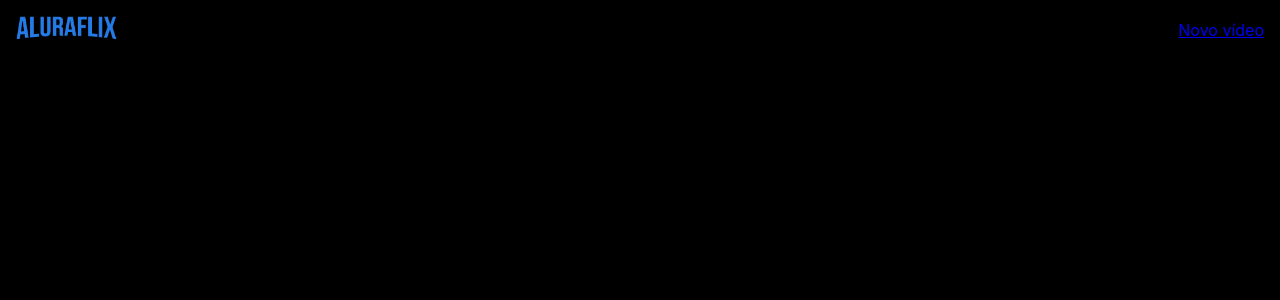
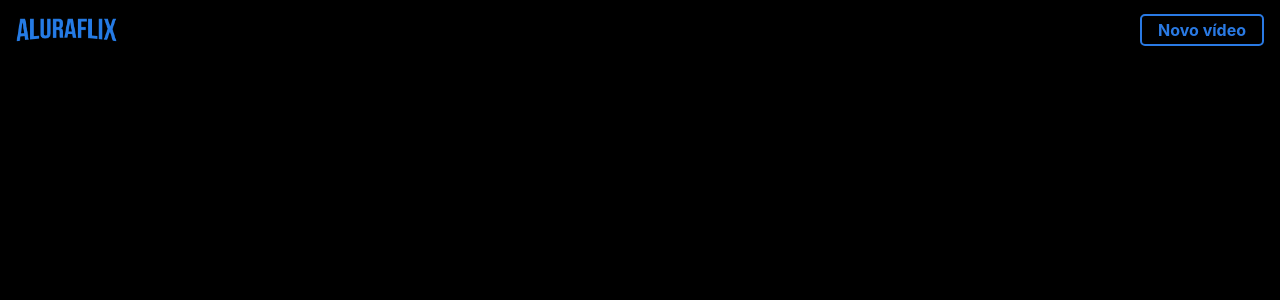
Before and after one commit to joel-fragoso/aluraflix, a React (Create React App) app: page / in a window 1280 px wide. Shown: the top 300 px of the page. Built offline with nearby package versions, Linux system fonts and the light colour scheme.

Commit message:
feat: add button-link

```diff
--- a/package.json
+++ b/package.json
@@ -10,6 +10,7 @@
     "@types/node": "^12.0.0",
     "@types/react": "^16.9.0",
     "@types/react-dom": "^16.9.0",
+    "polished": "^3.6.5",
     "react": "^16.13.1",
     "react-dom": "^16.13.1",
     "react-icons": "^3.10.0",
--- /dev/null
+++ b/src/components/ButtonLink/index.tsx
@@ -0,0 +1,13 @@
+import React, { AnchorHTMLAttributes } from 'react';
+
+import { Container } from './styles';
+
+interface IButtonLinkProps extends AnchorHTMLAttributes<HTMLAnchorElement> {
+  outlined?: boolean;
+}
+
+const ButtonLink: React.FC<IButtonLinkProps> = ({ children, ...rest }) => {
+  return <Container {...rest}>{children}</Container>;
+};
+
+export default ButtonLink;
--- /dev/null
+++ b/src/components/ButtonLink/styles.ts
@@ -0,0 +1,42 @@
+import styled, { css } from 'styled-components';
+import { tint } from 'polished';
+
+interface IContainerProps {
+  outlined?: boolean;
+}
+
+export const Container = styled.a<IContainerProps>`
+  height: 32px;
+  background: var(--primary);
+  border: 2px solid var(--primary);
+  border-radius: 5px;
+  transition: background-color 0.3s, border-color 0.3s, color 0.3s;
+
+  font-size: 1rem;
+  font-weight: bold;
+  color: var(--white);
+  text-decoration: none;
+
+  display: flex;
+  align-items: center;
+  justify-content: center;
+
+  padding: 0 1rem;
+
+  &:hover {
+    background: ${tint(0.2, '#2a7ae4')};
+    border-color: ${tint(0.2, '#2a7ae4')};
+  }
+
+  ${props =>
+    props.outlined &&
+    css`
+      color: var(--primary);
+      background: transparent;
+      border-color: var(--primary);
+
+      &:hover {
+        color: var(--white);
+      }
+    `}
+`;
--- a/src/components/Header/index.tsx
+++ b/src/components/Header/index.tsx
@@ -1,6 +1,8 @@
 import React from 'react';
 
 import logoImg from '../../assets/logo.png';
+
+import ButtonLink from '../ButtonLink';
 
 import { Container } from './styles';
 
@@ -11,7 +13,9 @@ const Header: React.FC = () => {
         <a href="/">
           <img src={logoImg} alt="Aluraflix" />
         </a>
-        <a href="/">Novo vídeo</a>
+        <ButtonLink outlined href="/">
+          Novo vídeo
+        </ButtonLink>
       </header>
     </Container>
   );
--- a/src/components/Header/styles.ts
+++ b/src/components/Header/styles.ts
@@ -16,11 +16,17 @@ export const Container = styled.div`
 
     padding: 0 1rem;
 
-    img {
-      height: 24px;
+    a {
+      display: flex;
+      align-items: center;
+
+      img {
+        height: 24px;
+      }
     }
 
     @media (max-width: 468px) {
+      min-height: 60px;
       justify-content: center;
     }
   }
```
Also changed, not shown: .eslintrc.json, 1 other file (tests, documents, lock files or other folders).
